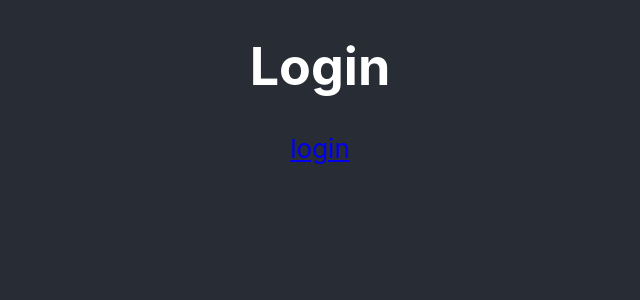
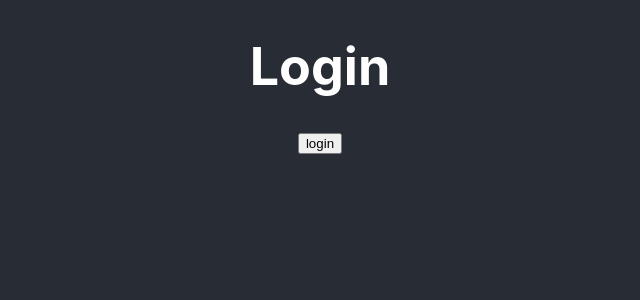
Before and after one commit to Rizaaal/route-app, a React (Create React App) app: page /login in a window 1280 px wide. Shown: the top 300 px of the page, without its empty margins (320-960 px from the left). Built offline with nearby package versions, Linux system fonts and the light colour scheme.

Commit message:
fix: login button has now the same style as logout button

```diff
--- a/src/App.css
+++ b/src/App.css
@@ -23,6 +23,11 @@
   color: #61dafb;
 }
 
+.button-link {
+  color: black;
+  text-decoration: none;
+}
+
 @keyframes App-logo-spin {
   from {
     transform: rotate(0deg);
--- a/src/components/Login.tsx
+++ b/src/components/Login.tsx
@@ -8,9 +8,11 @@ export function Login(){
   return (
     <>
       <h1>Login</h1>
-      <NavLink onClick={() => {setLogin(true)}} to={'/'}>
-        login
-      </NavLink>
+      <button>
+        <NavLink className='button-link' onClick={() => {setLogin(true)}} to={'/'}>
+          login
+        </NavLink>
+      </button>
     </>
   );
 }
--- a/src/index.css
+++ b/src/index.css
@@ -19,3 +19,7 @@ li {
 ul {
   padding: 0;
 }
+
+button:hover {
+  cursor: pointer;
+}
```
